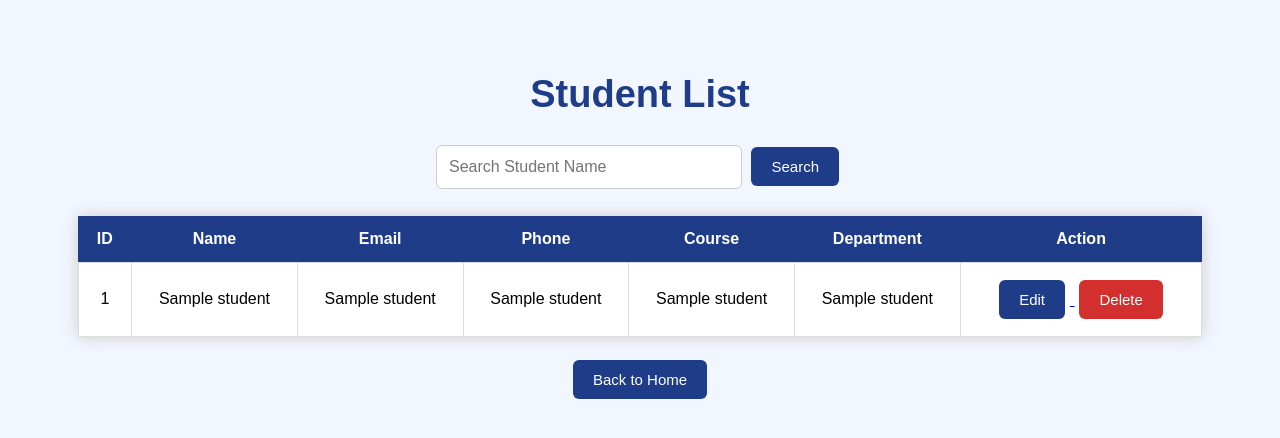
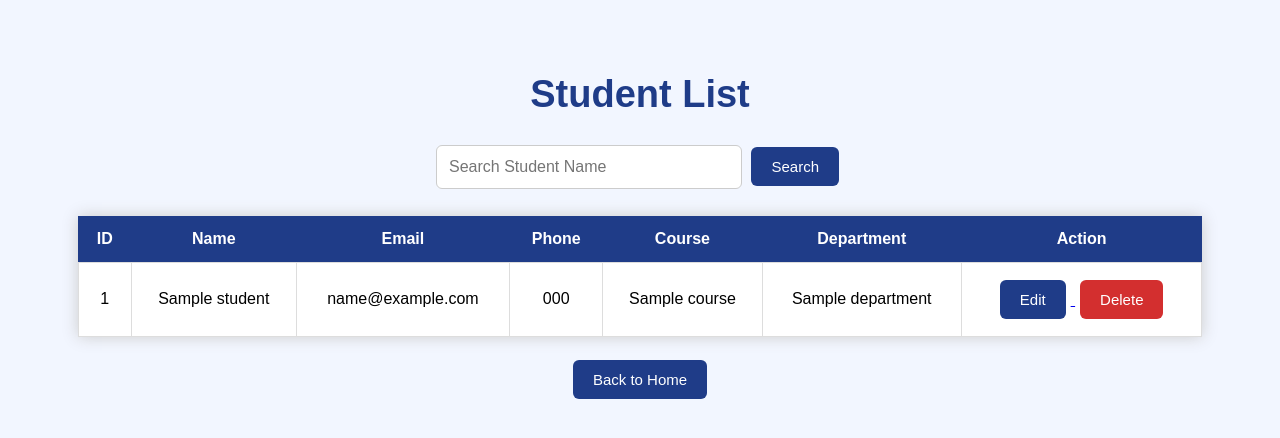
Before and after one commit to nehagaikwad6555/Student-Management-System, a Flask app: page /view in a window 1280 px wide. Shown: the top 438 px of the page. Run offline with Flask 3, Linux system fonts and the light colour scheme; a database or web service that is not in the repository returns one stand-in record (values such as "Sample title"); some libraries are stand-ins or nearby versions.

Commit message:
Fix student records display

```diff
--- a/templates/view_students.html
+++ b/templates/view_students.html
@@ -73,6 +73,12 @@
         .delete:hover {
             background-color: #a51f1f;
         }
+
+        .no-records {
+            color: #d32f2f;
+            font-size: 18px;
+            padding: 20px;
+        }
     </style>
 </head>
 
@@ -81,12 +87,16 @@
     <h1>Student List</h1>
 
     <form method="GET" action="/search">
-        <input type="text" name="name" placeholder="Search Student Name" required>
+        <input
+            type="text"
+            name="name"
+            placeholder="Search Student Name"
+            required
+        >
         <button type="submit">Search</button>
     </form>
 
     <table>
-
         <tr>
             <th>ID</th>
             <th>Name</th>
@@ -98,28 +108,31 @@
         </tr>
 
         {% for student in students %}
-
         <tr>
-            <td>{{ student[0] }}</td>
-            <td>{{ student[1] }}</td>
-            <td>{{ student[2] }}</td>
-            <td>{{ student[3] }}</td>
-            <td>{{ student[4] }}</td>
-            <td>{{ student[5] }}</td>
-
+            <td>{{ student.id }}</td>
+            <td>{{ student.name }}</td>
+            <td>{{ student.email }}</td>
+            <td>{{ student.phone }}</td>
+            <td>{{ student.course }}</td>
+            <td>{{ student.department }}</td>
             <td>
-                <a href="/edit/{{ student[0] }}">
+                <a href="/edit/{{ student.id }}">
                     <button type="button">Edit</button>
                 </a>
 
-                <a href="/delete/{{ student[0] }}">
+                <a href="/delete/{{ student.id }}"
+                   onclick="return confirm('Are you sure you want to delete this student?');">
                     <button type="button" class="delete">Delete</button>
                 </a>
             </td>
         </tr>
-
+        {% else %}
+        <tr>
+            <td colspan="7" class="no-records">
+                No student records found.
+            </td>
+        </tr>
         {% endfor %}
-
     </table>
 
     <br>
```
